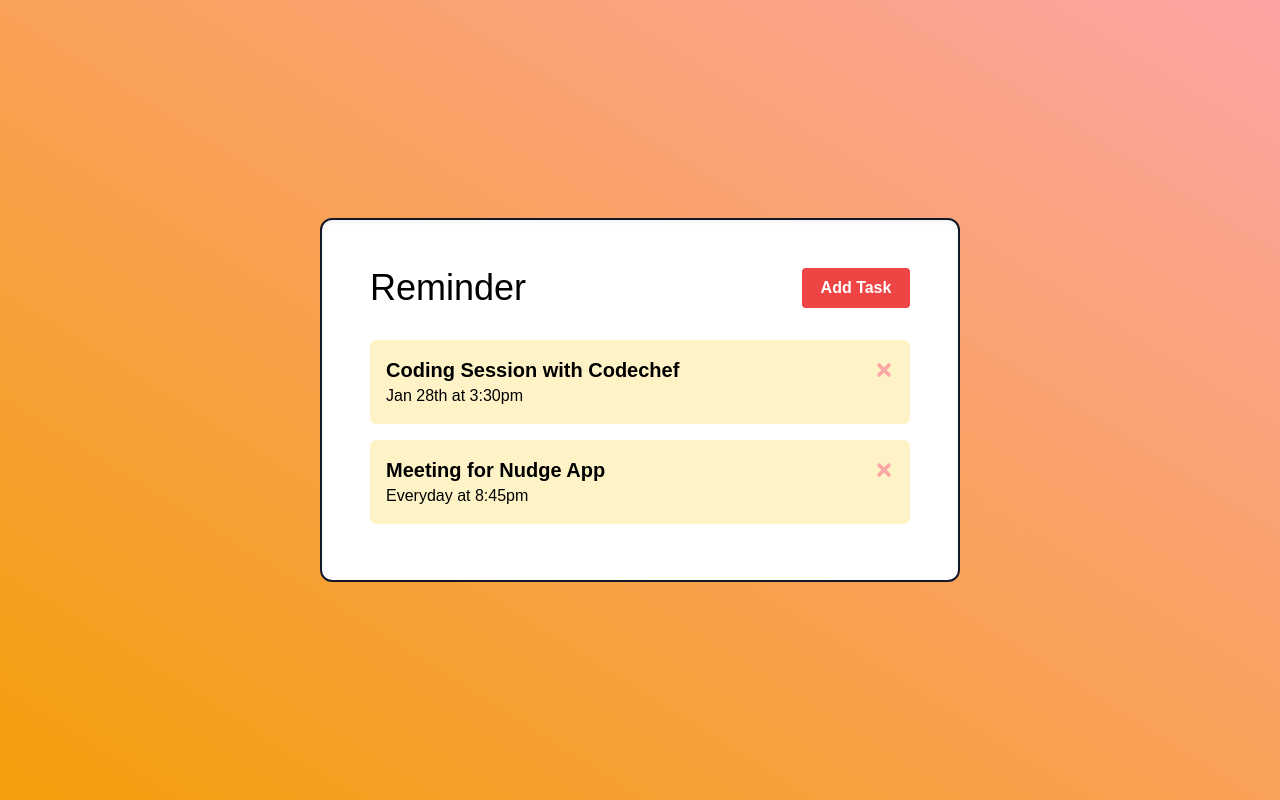
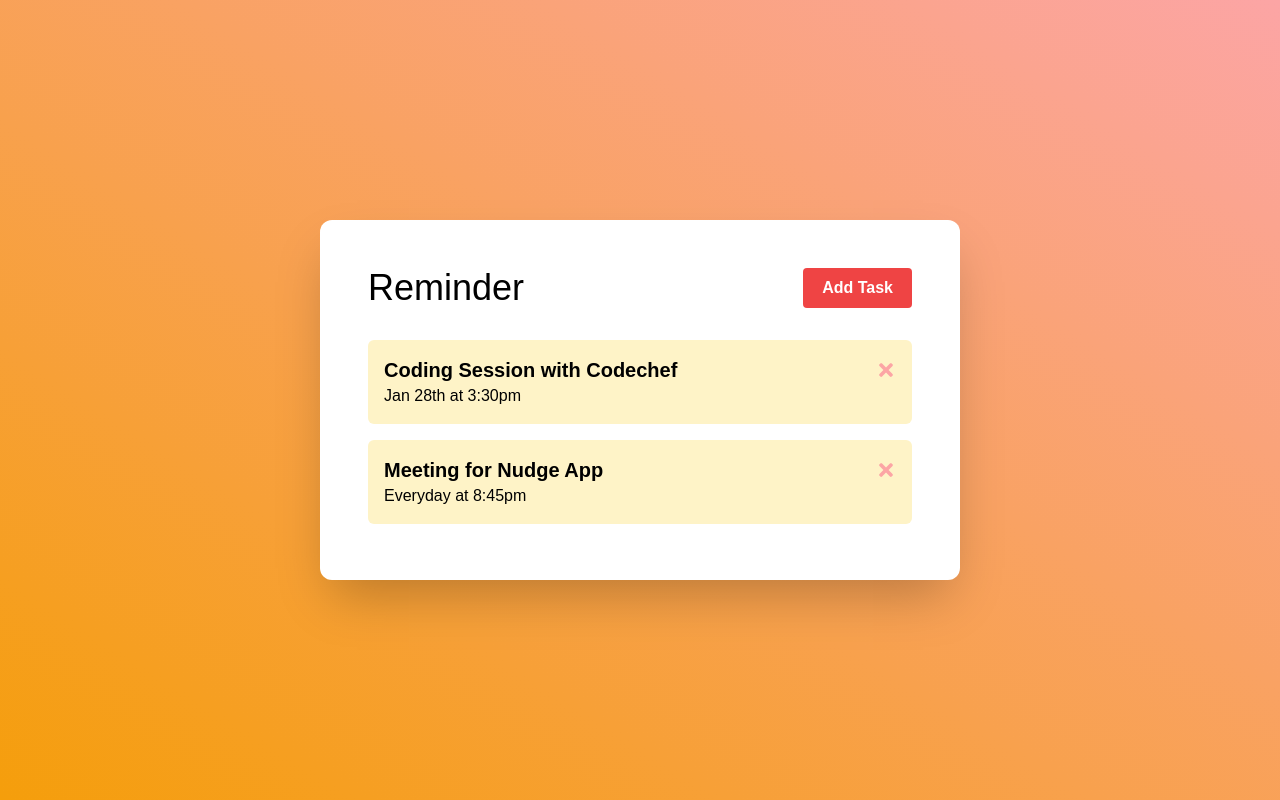
Before and after one commit to AbhinavRobinson/one-react-app, a React (Create React App) app: page / in a window 1280 px wide. Built offline with nearby package versions, Linux system fonts and the light colour scheme.

Commit message:
(feat): cleanup app

```diff
--- a/src/App.tsx
+++ b/src/App.tsx
@@ -34,7 +34,7 @@ const App = () => {
 
   return (
     <div className="flex items-center justify-center w-screen h-screen p-8 m-0 bg-gradient-to-tr from-yellow-500 to-red-300">
-      <div className="flex flex-col w-2/3 h-auto max-w-screen-sm p-12 m-0 bg-white border-2 border-gray-900 shadow-inner rounded-xl">
+      <div className="flex flex-col w-2/3 h-auto max-w-screen-sm p-12 m-0 bg-white shadow-2xl rounded-xl">
         <Header />
         {tasks.length > 0 ? (
           <Tasks tasks={tasks} onDelete={deleteTask} />
```
Also changed, not shown: 1 other file (tests, documents, lock files or other folders).
